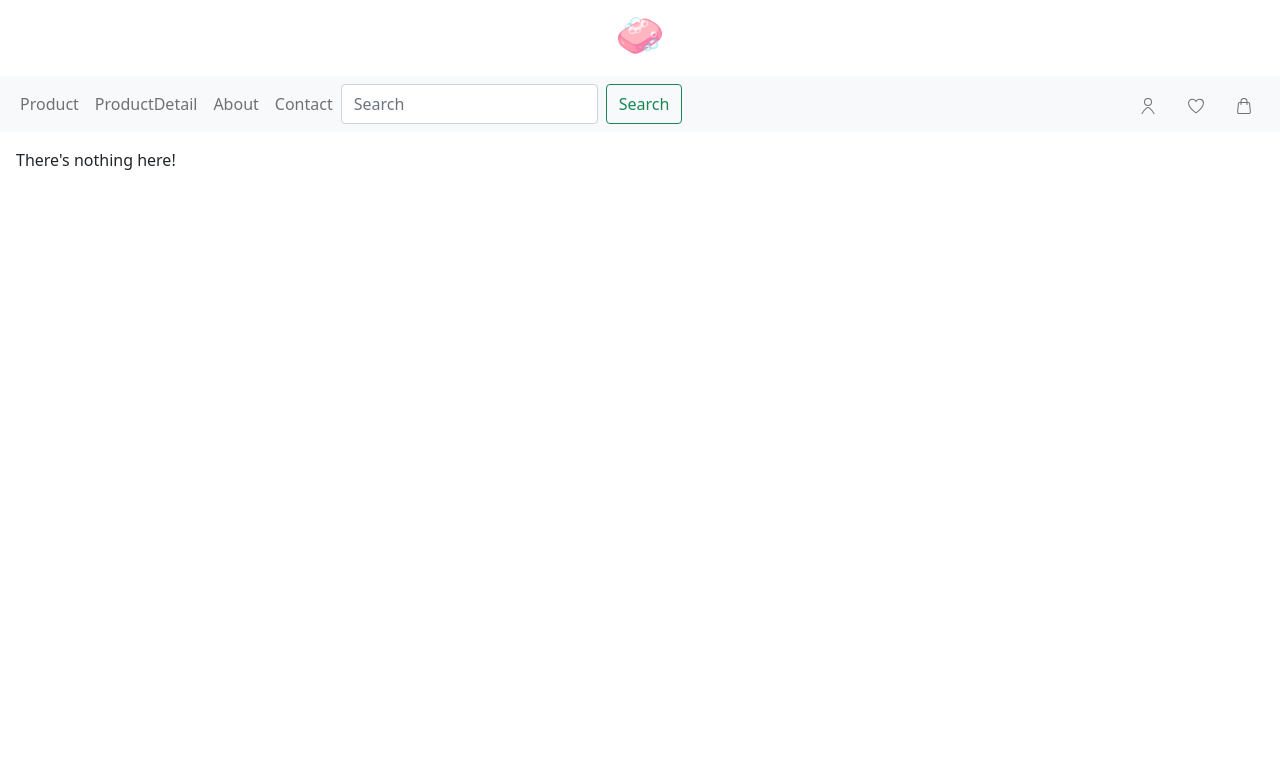
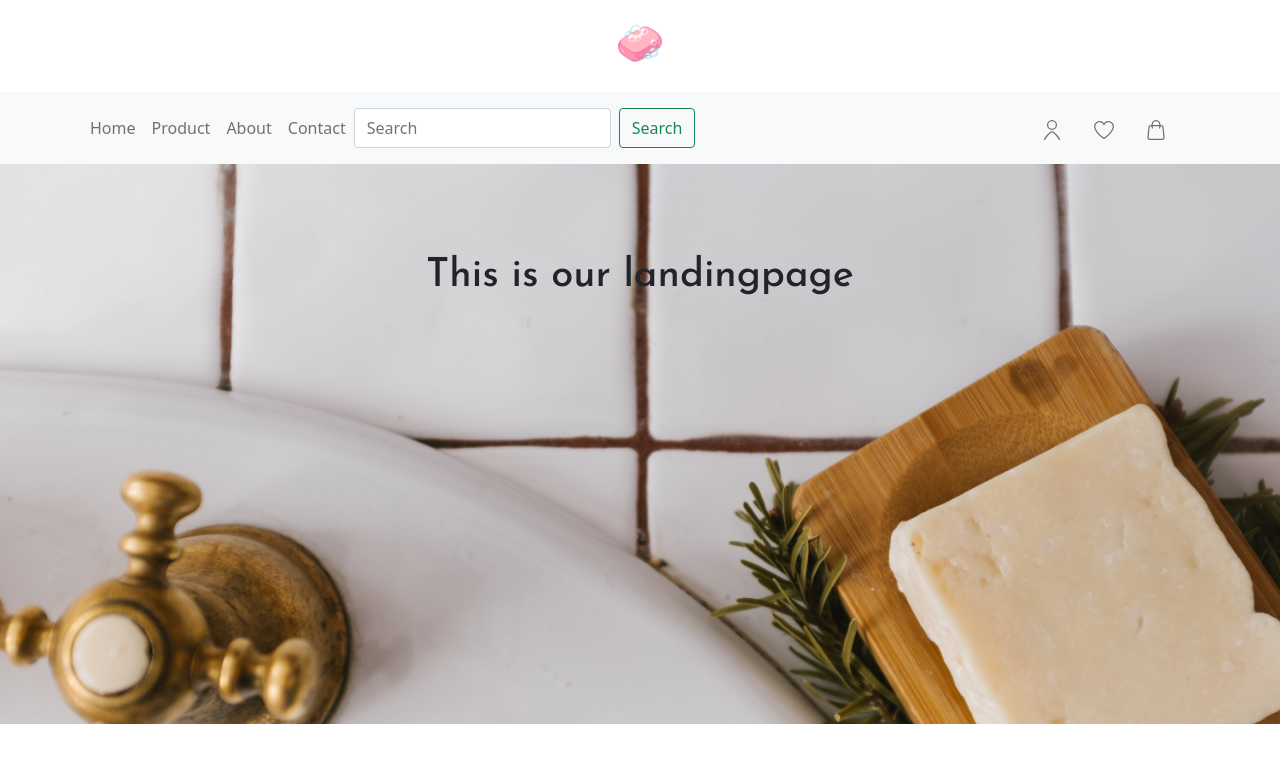
Before and after one commit to ChuyingHe/ap-frontend-react, a React (Create React App) app: page /home in a window 1280 px wide. Shown: the top 762 px of the page. Built offline with nearby package versions, Linux system fonts and the light colour scheme.

Commit message:
ir/feat: navmenu styling, avoid reloading pages, styling products list, add link to logo

```diff
--- a/src/App.tsx
+++ b/src/App.tsx
@@ -1,8 +1,7 @@
 import './App.css';
-import React, { Component } from 'react';
-import ShoppingCartSideBar from './order/ShoppingCartSideBar';
+import React from 'react';
 import LandingPage from './onepage/LandingPage';
-import { BrowserRouter, Routes, Route } from 'react-router-dom';
+import { BrowserRouter, Routes, Route, Navigate } from 'react-router-dom';
 import ProductDetail from './product/ProductDetail';
 import ProductList from './product/ProductList';
 import About from './onepage/About';
@@ -16,15 +15,16 @@ import APNavigator from './shared/Navigator';
 const App: React.FC = () => {
   return (
     <div className="font-josefin-medium">
-      {/* LANDING HOME PAGE */}
-      <APHeader />
-      <APNavigator />
-      {/* TODO: this should be the "Shopping cart buttons" */}
-      {/* <ShoppingCartSideBar placement={'end'} name={'Shopping Cart'} /> */}
+      <BrowserRouter>
+        {/* LANDING HOME PAGE */}
+        <APHeader />
+        <APNavigator />
+        {/* TODO: this should be the "Shopping cart buttons" */}
+        {/* <ShoppingCartSideBar placement={'end'} name={'Shopping Cart'} /> */}
 
-      <BrowserRouter>
         <Routes>
-          <Route path="/" element={<LandingPage />} />
+          <Route path="/home" element={<LandingPage />} />
+          <Route path="/" element={<Navigate replace to="/home" />} />
           <Route path="products" element={<ProductList />} />
           <Route path="products/:id" element={<ProductDetail />} />
           <Route path="about" element={<About />} />
--- a/src/onepage/_LandingPage.scss
+++ b/src/onepage/_LandingPage.scss
@@ -1,10 +1,16 @@
 .landingpage-col-full {
   padding: 0;
+  background-image: url("../../public/images/nadia-clabassi-JWCGHZcNXB4-unsplash.jpeg");
+  background-repeat: no-repeat;
+  background-size: cover;
+  height: 70vh;
+  background-position: top;
 }
 .landingpage-title {
-  position: absolute;
-  top: 50vh;
-  left: 20vh;
+    justify-content: center;
+    display: flex;
+    align-items: center;
+    height: 40%;
 }
 .reveal {
   position: relative;
--- a/src/product/ProductItem.tsx
+++ b/src/product/ProductItem.tsx
@@ -28,7 +28,7 @@ export default function ProductItem({product}: any){
 
 
     return (
-        <Card style={{ width: '18rem' }}>
+        <Card >
             <Card.Img variant="top" src={firstUrl} />
             <Card.Body>
                 <Card.Title>{product?.attributes?.name}</Card.Title>
--- a/src/product/ProductList.tsx
+++ b/src/product/ProductList.tsx
@@ -12,7 +12,6 @@ const [products, setProducts] = useState<Product[]>([]);
         const productUrl = process.env.REACT_APP_STRAPI_LOCAL +'/api/products?populate=media';
 
         axios.get(productUrl).then((response) => {
-            console.log("", response);
             setProducts(response.data.data);
         });
 
@@ -21,17 +20,15 @@ const [products, setProducts] = useState<Product[]>([]);
     console.log("products=", products)
 
     return (
-        <>
-            <Container>
-                <Row spacing={3}>
+        <Container className="pt-3">
+            <Row className="g-3"  >
                 {
                     products && products.map((item, index) => {
-                            return <Col lg={4} md={4} sm={4} xs={6}> <ProductItem product={item} /> </Col>
+                        return <Col lg={3} md={4} sm={6} xs={12} key={index}> <ProductItem product={item} /> </Col>
                     })
                 }
             </Row>
         </Container>
-         </>
      );
 }
 
--- a/src/shared/Header.tsx
+++ b/src/shared/Header.tsx
@@ -1,10 +1,15 @@
 import React, { Component } from 'react';
+import { Nav } from 'react-bootstrap';
+import { Link } from 'react-router-dom';
+
 class APHeader extends Component {
   state = {};
   render() {
     return <>
       <div style={{margin: "auto", padding: "10px", textAlign: "center"}}>
-        <h1>🧼</h1>
+       <Nav.Link as={Link} to="/home">
+          <h1>🧼</h1>
+        </Nav.Link>
       </div>
     </>;
   }
--- a/src/shared/Navigator.tsx
+++ b/src/shared/Navigator.tsx
@@ -6,7 +6,10 @@ import {
   Form,
   FormControl,
   Button,
+  Col,
+  NavDropdown,
 } from 'react-bootstrap';
+import { Link } from 'react-router-dom';
 import { ReactComponent as Account } from '../asset/icons/account.svg';
 import { ReactComponent as Favorite } from '../asset/icons/favorite.svg';
 import { ReactComponent as ShoppingCart } from '../asset/icons/shopping_cart.svg';
@@ -17,23 +20,17 @@ class APNavigator extends Component {
   render() {
     return (
       <Navbar bg="light" expand="lg" className="font-josefin-medium">
-        <Container fluid>
-          <Navbar.Toggle aria-controls="navbarScroll" />
+        <Container className='flex-wrap-reverse'>
           <Navbar.Collapse id="navbarScroll">
             <Nav
-              className="me-auto my-2 my-lg-0"
-              style={{ maxHeight: '100px' }}
+              className="me-auto my-2 my-lg-0 text-center"
               navbarScroll
             >
-              <Nav.Link href="/products">Product</Nav.Link>
-
-              <Nav.Link href="/products/1">ProductDetail</Nav.Link>
-
-              <Nav.Link href="/about">About</Nav.Link>
-
-              <Nav.Link href="/contact">Contact</Nav.Link>
-
-              {/* <Nav.Link href="#" disabled>
+              <Nav.Link as={Link} to="/home">Home</Nav.Link>
+              <Nav.Link as={Link} to="/products">Product</Nav.Link>
+              <Nav.Link as={Link} to="/about">About</Nav.Link>
+              <Nav.Link as={Link} to="/contact">Contact</Nav.Link>
+              {/* <Nav.Link as={Link} to="#" disabled>
                 Link
               </Nav.Link> */}
               <Form className="d-flex">
@@ -46,26 +43,27 @@ class APNavigator extends Component {
                 <Button variant="outline-success">Search</Button>
               </Form>
             </Nav>
-            <div className="d-flex">
+          </Navbar.Collapse>
+
+          <Navbar.Toggle aria-controls="navbarScroll" />
+
+          <Navbar.Brand className="d-flex ms-auto reverse">
             {/* TODO: /account_id/profile/ */}
-              <Nav.Link href="/profile" className="btns-navigator">
+            <Nav.Link as={Link} to="/profile" className="btns-navigator">
               <Account />
             </Nav.Link>
-
             {/* TODO: /account_id/favorite/ */}
-              <Nav.Link href="/favorite" className="btns-navigator">
+            <Nav.Link as={Link} to="/favorite" className="btns-navigator">
               <Favorite />
             </Nav.Link>
-
             {/* TODO: /account_id/shopping-cart/ */}
             <Nav.Link
-                href="/shopping-cart"
+              as={Link} to="/shopping-cart"
               className="btns-navigator"
             >
               <ShoppingCart />
             </Nav.Link>
-            </div>
-          </Navbar.Collapse>
+          </Navbar.Brand>
         </Container>
       </Navbar>
     );
```
Also changed, not shown: src/onepage/LandingPage.tsx (+2 -4 lines), src/shared/_Navigator.scss (line endings or trailing spaces). Lines whose indentation alone changed are shown as unchanged.
